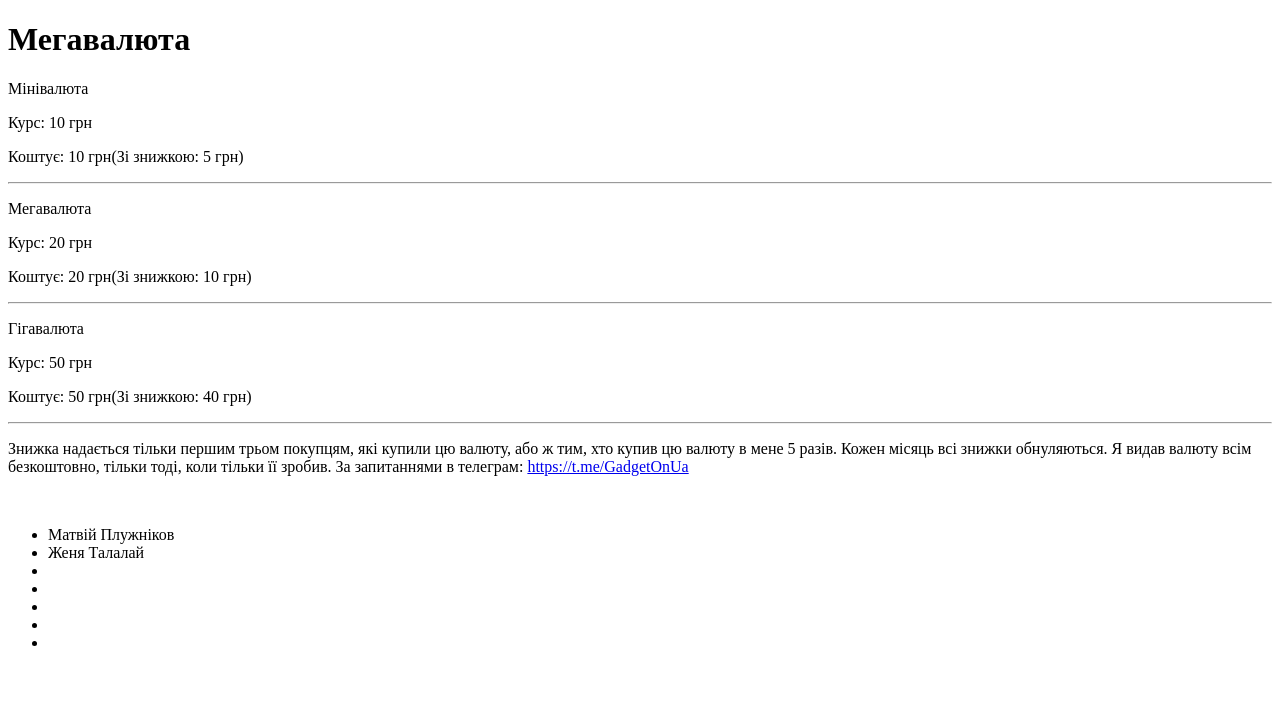
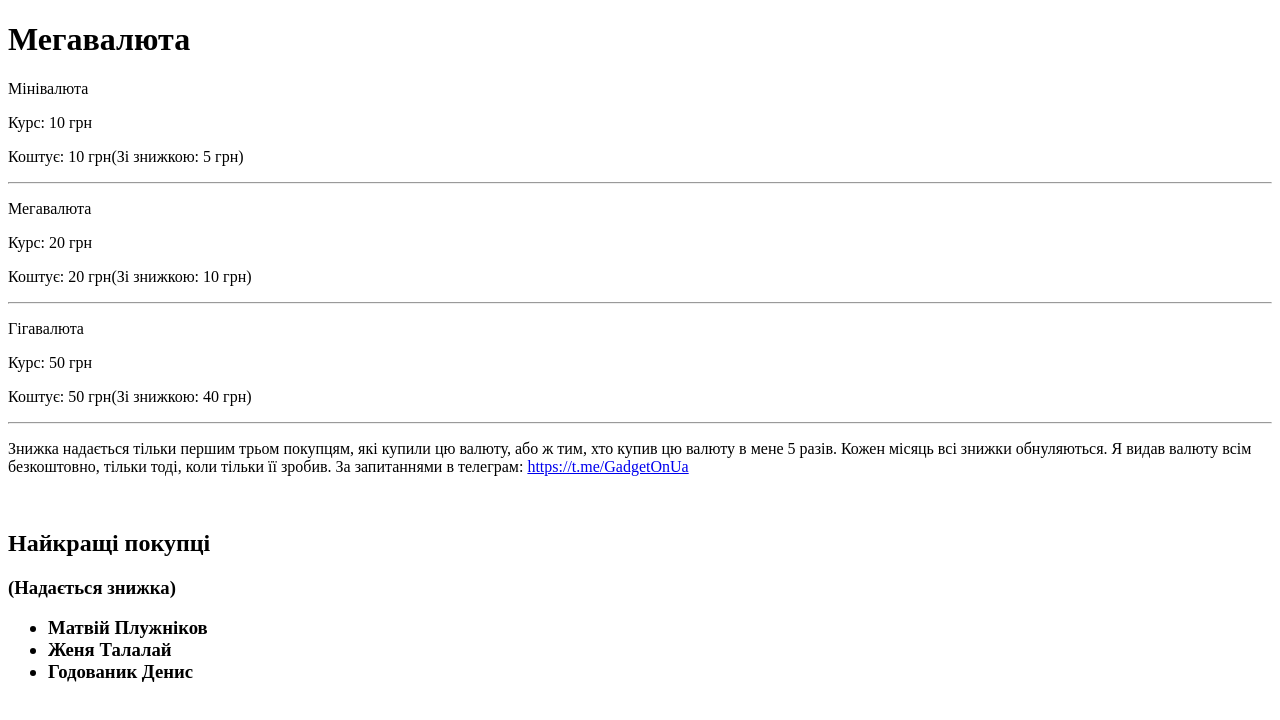
Before and after one commit to NazarMyh/MegaCurrency, a plain HTML site: page index.html in a window 1280 px wide. Drawn offline with Linux system fonts and the light colour scheme.

Commit message:
Update index.html

```diff
--- a/index.html
+++ b/index.html
@@ -26,15 +26,12 @@
     <footer>
         <p>Знижка надається тільки першим трьом покупцям, які купили цю валюту, або ж тим, хто купив цю валюту в мене 5 разів. Кожен місяць всі знижки обнуляються. Я видав валюту всім безкоштовно, тільки тоді, коли тільки її зробив. За запитаннями в телеграм: <a href="https://t.me/GadgetOnUa"> https://t.me/GadgetOnUa </a></p>
     <br>
-
+    <h2>Найкращі покупці<h2>
+    <h3>(Надається знижка)<h3>
     <ul>
       <li>Матвій Плужніков</li>
       <li>Женя Талалай</li>
-      <li></li>
-      <li></li>
-      <li></li>
-      <li></li>
-      <li></li>
+      <li>Годованик Денис</li>
     </ul>
     </footer>
 </body>
```
